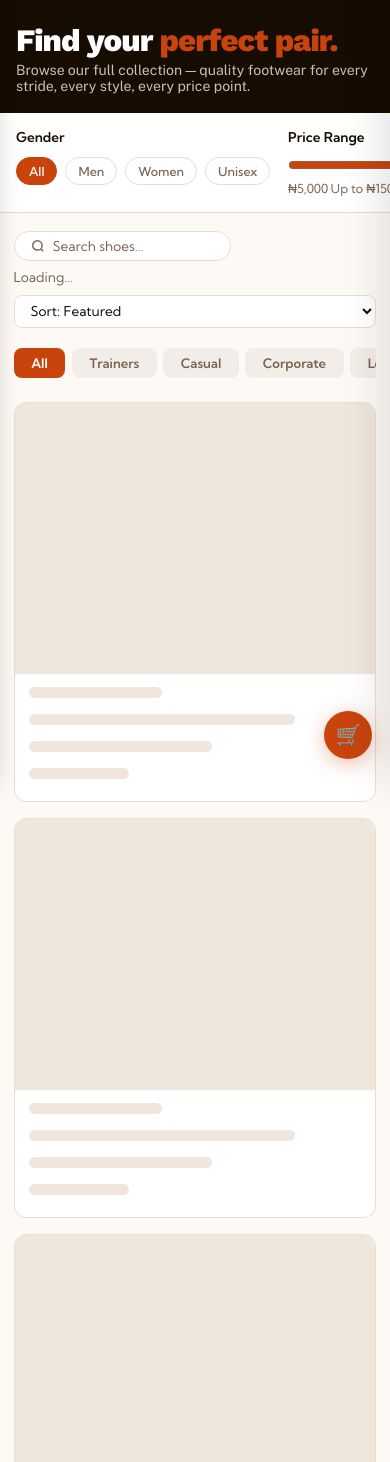
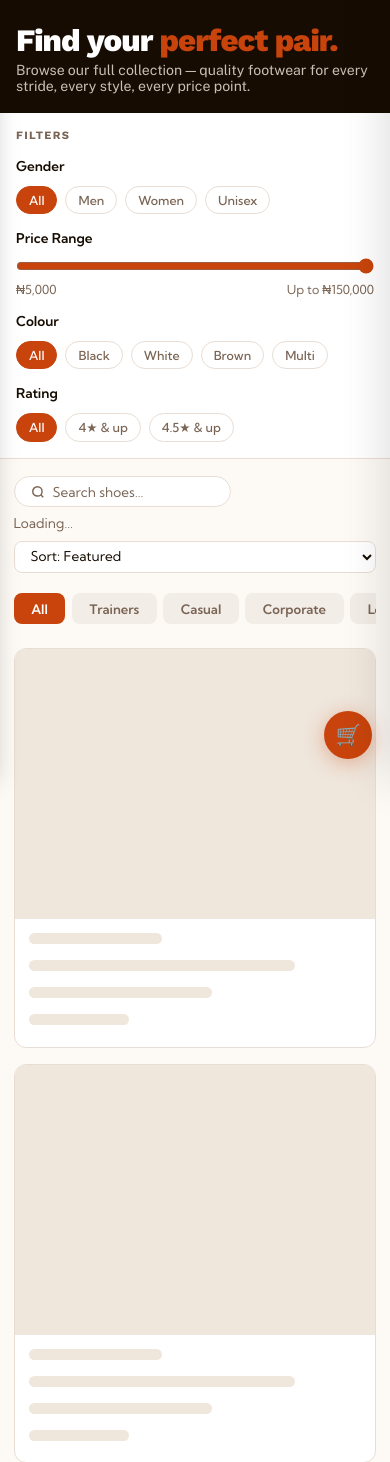
Before and after one commit to Deviant08/Sweet-Feet, a PHP site: page /sweetfeet/nav/products.html in a window 390 px wide. Shown: the part 63-1525 px from the top of the page. Run offline with PHP 8.4, Linux system fonts and the light colour scheme.

Commit message:
Fix shop filters on phone and desktop
Stop the horizontal filter strip from crushing the price labels, and stop the sidebar from stretching into a blank white column. Desktop keeps a sticky filter column; phones wrap filters in a compact grid with the slider full width.

```diff
--- a/CSS/products.css
+++ b/CSS/products.css
@@ -197,9 +197,10 @@ body::-webkit-scrollbar {
 /* ── Shop layout ──────────────────────────────── */
 .shop_wrapper {
   display: grid;
-  grid-template-columns: 240px 1fr;
+  grid-template-columns: 240px minmax(0, 1fr);
   gap: 0;
-  min-height: calc(100vh - 60px);
+  align-content: start;
+  min-height: 0;
 }
 
 /* ── Sidebar / Filters ────────────────────────── */
@@ -209,8 +210,10 @@ body::-webkit-scrollbar {
   padding: 2rem 1.5rem;
   position: sticky;
   top: 61px;
-  height: calc(100vh - 61px);
+  height: auto;
+  max-height: calc(100vh - 61px);
   overflow-y: auto;
+  align-self: start;
 }
 
 .sidebar h3 {
@@ -273,9 +276,14 @@ body::-webkit-scrollbar {
 .price_labels {
   display: flex;
   justify-content: space-between;
+  gap: 0.5rem;
+  flex-wrap: wrap;
   font-family: var(--ff-ui);
   font-size: 0.78rem;
   color: var(--clr-muted);
+}
+.price_labels span {
+  white-space: nowrap;
 }
 
 /* ── Products area ────────────────────────────── */
@@ -959,13 +967,24 @@ footer {
   .sidebar {
     position: static;
     height: auto;
+    max-height: none;
     border-right: none;
     border-bottom: 1px solid var(--clr-border);
-    display: flex;
-    flex-direction: column;
+    display: grid;
+    grid-template-columns: 1fr 1fr;
+    gap: 1rem 1.25rem;
+    overflow: visible;
+  }
+  .sidebar h3 {
+    grid-column: 1 / -1;
+    margin-bottom: 0;
   }
   .filter_group {
-    margin-bottom: 1.25rem;
+    margin-bottom: 0;
+    min-width: 0;
+  }
+  .filter_group:nth-of-type(2) {
+    grid-column: 1 / -1;
   }
   .products_area {
     padding: 1.5rem 1rem;
--- a/CSS/queries.css
+++ b/CSS/queries.css
@@ -152,7 +152,7 @@ svg { max-width: 100%; }
 
 /* ── 1024px ─────────────────────────────────────────── */
 @media (max-width: 1024px) {
-  .shop_wrapper { grid-template-columns: 200px minmax(0, 1fr); }
+  .shop_wrapper { grid-template-columns: 220px minmax(0, 1fr); align-content: start; }
   .sidebar { padding: 1.5rem 1.1rem; }
   .products_area { padding: 1.75rem 1.5rem; min-width: 0; }
   .shop_hero { padding: 2.5rem 1.75rem 2.2rem; }
@@ -191,23 +191,38 @@ svg { max-width: 100%; }
 
 /* ── 860px — shop sidebar collapses ─────────────── */
 @media (max-width: 860px) {
-  .shop_wrapper { grid-template-columns: minmax(0, 1fr); }
+  .shop_wrapper {
+    grid-template-columns: minmax(0, 1fr);
+    min-height: 0;
+    align-content: start;
+  }
   .sidebar {
     position: static;
-    height: auto;
+    height: auto !important;
+    max-height: none;
+    align-self: stretch;
     border-right: none;
     border-bottom: 1px solid var(--clr-border, #e8ddd4);
-    padding: 1.25rem 1.5rem;
-    display: flex;
-    flex-direction: row;
-    gap: 1.5rem;
-    overflow-x: auto;
-    -webkit-overflow-scrolling: touch;
-    scrollbar-width: none;
+    padding: 1.15rem 1.2rem 1.25rem;
+    display: grid;
+    grid-template-columns: 1fr 1fr;
+    gap: 1rem 1.2rem;
+    overflow: visible;
   }
   .sidebar::-webkit-scrollbar { display: none; }
-  .sidebar h3 { display: none; }
-  .filter_group { flex-shrink: 0; margin-bottom: 0; min-width: 150px; }
+  .sidebar h3 {
+    display: block;
+    grid-column: 1 / -1;
+    margin-bottom: 0;
+  }
+  .filter_group {
+    flex-shrink: 1;
+    margin-bottom: 0;
+    min-width: 0;
+  }
+  .filter_group:nth-of-type(2) {
+    grid-column: 1 / -1;
+  }
   .products_area { padding: 1.5rem 1rem; min-width: 0; }
   .shop_hero {
     padding: 2.2rem 1.4rem 1.8rem;
@@ -364,8 +379,8 @@ svg { max-width: 100%; }
   }
   .card_img { aspect-ratio: 1; }
   .products_area { padding: 1.1rem .85rem; }
-  .sidebar { padding: 1rem; gap: 1.1rem; }
-  .filter_group { min-width: 130px; }
+  .sidebar { padding: 1rem; }
+  .filter_group { min-width: 0; }
   .toolbar { gap: .6rem; }
   .toolbar_left { flex-direction: column; align-items: stretch; gap: .5rem; }
   .toast {
@@ -397,6 +412,8 @@ svg { max-width: 100%; }
   .shop_hero h1 { font-size: clamp(1.5rem, 8vw, 2rem); }
   .hero_count { font-size: 2rem; }
   .product_grid { grid-template-columns: 1fr; gap: 1rem; }
+  .sidebar { grid-template-columns: 1fr; }
+  .filter_group:nth-of-type(2) { grid-column: auto; }
   .card_body { padding: .85rem .9rem; }
   .drawer_footer { padding: 1rem 1.1rem; }
   .cart_fab { width: 48px; height: 48px; }
```
